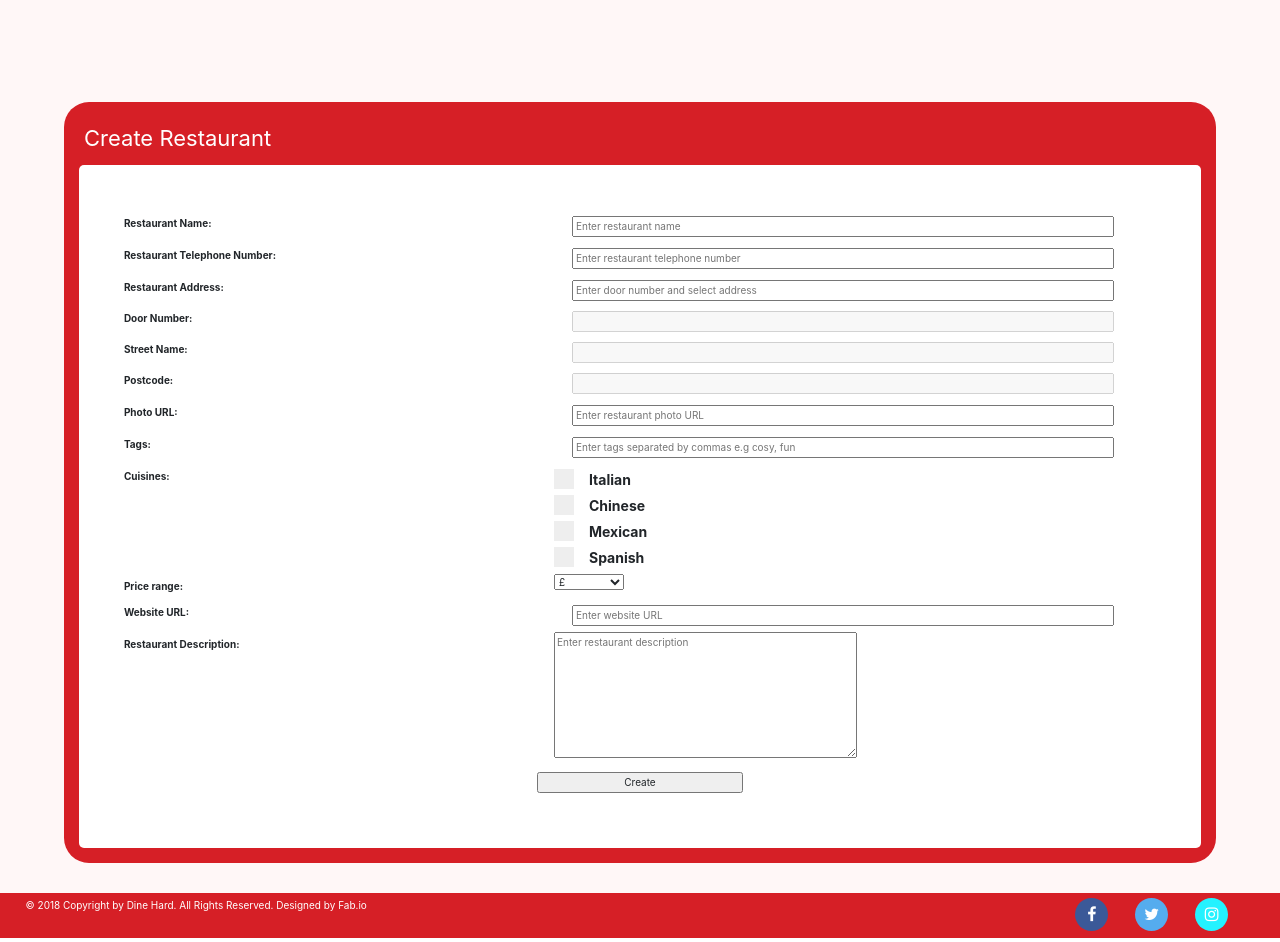
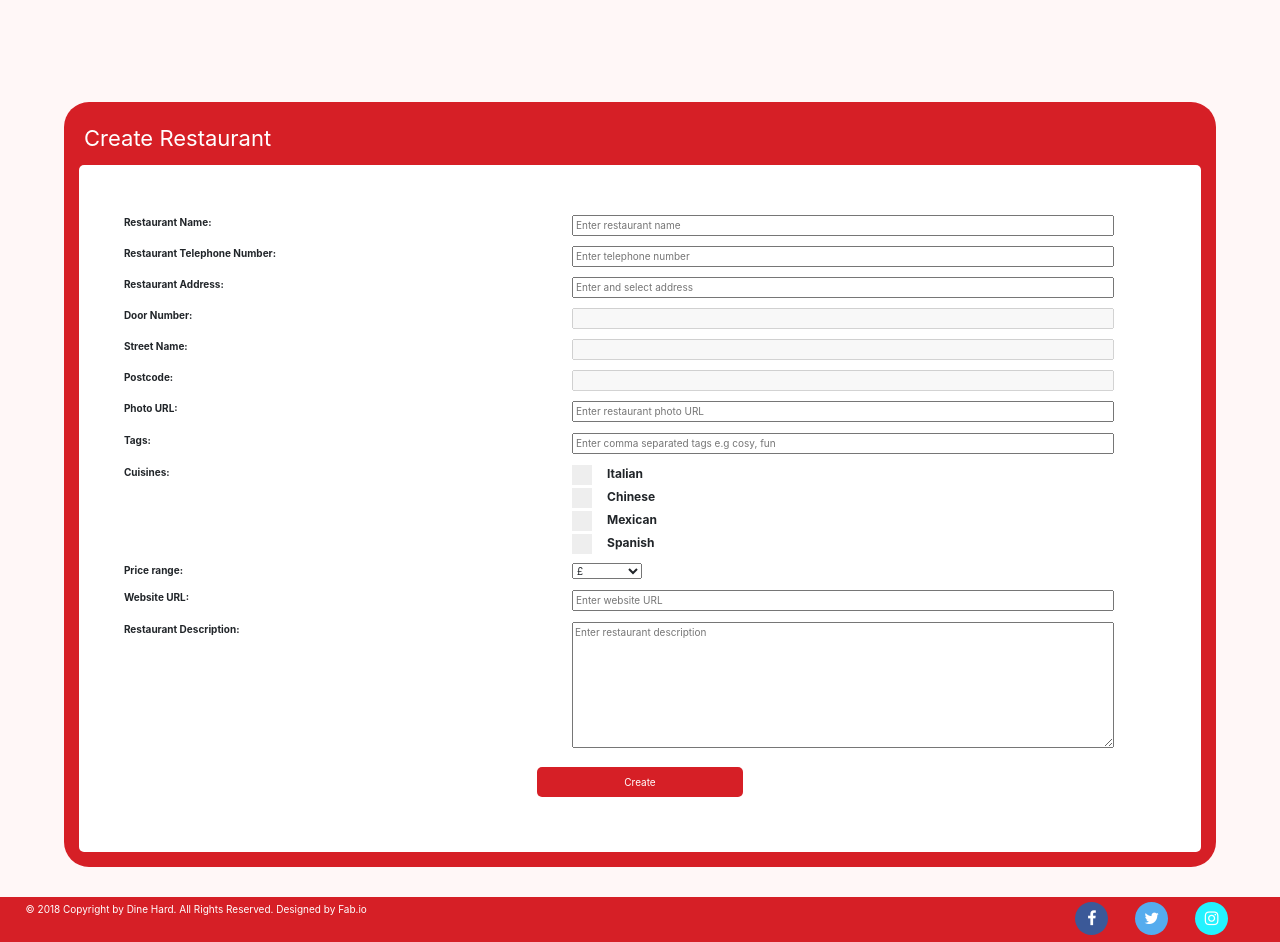
Before and after one commit to HarryEH/DineHard, a Node project: template project/views/create-restaurant.ejs in a window 1280 px wide. Shown: the part 49-991 px from the top of the page. Run offline with Node 20 templates, Linux system fonts and the light colour scheme; the template is opened without the code that fills it, so the values that code supplies are empty; some libraries are stand-ins or nearby versions.

Commit message:
Add Restaurant now mobile ready

```diff
--- a/project/public/stylesheets/style.css
+++ b/project/public/stylesheets/style.css
@@ -75,41 +75,72 @@ a:hover {
     text-align: right;
 }
 
-.no-wrap{
+.no-wrap {
     white-space: nowrap;
 }
 
-[class*='row']{
+#errorTitle {
+    font-size: 24px;
+}
+
+.noMargin {
+    margin: 0 auto;
+}
+
+[class*='row'] {
     margin: 0px;
     padding: 0px;
 }
 
-[class*='col-']{
+[class*='col-'] {
     display: inline;
     width: 100%;
     padding: 0px;
 }
 
+.resLink a, .userLink a, .blackLink a {
+    color: black;
+!important;
+    font-weight: bold;
+}
+
 /* ------------ FONT CSS ------------ */
 
-.xxs-font{font-size: 10px;}
+.xxs-font {
+    font-size: 10px;
+}
 
-.xs-font{font-size: 12px;}
+.xs-font {
+    font-size: 12px;
+}
 
-.s-font{font-size: 14px;}
+.s-font {
+    font-size: 14px;
+}
 
-.m-font{font-size: 16px;}
+.m-font {
+    font-size: 16px;
+}
 
-.l-font{font-size: 18px;}
+.l-font {
+    font-size: 18px;
+}
 
-.xl-font{font-size: 20px;}
+.xl-font {
+    font-size: 20px;
+}
 
-.xxl-font{font-size: 22px;}
+.xxl-font {
+    font-size: 22px;
+}
 
-.feat-icon-font{font-size: 35px;}
+.feat-icon-font {
+    font-size: 35px;
+}
 
-.title-font{font-size: 44px;}
-
+.title-font {
+    font-size: 44px;
+}
 
 /* ------------ HEADER CSS ------------ */
 
@@ -142,7 +173,7 @@ a:hover {
     font-family: var(--font);
 }
 
-.inline-list{
+.inline-list {
     padding: 0px;
 }
 
@@ -174,7 +205,7 @@ a:hover {
     color: white;
 }
 
-.footer-social{
+.footer-social {
     float: right;
     width: 35%;
     margin-left: 3%;
@@ -312,25 +343,25 @@ a:hover {
 
 /* ------------ FORM CSS ------------ */
 
-.user-form, .crForm {
+.user-form {
     display: inline-block;
     width: 90%;
     margin: 8% 5% 0% 5%;
 }
 
-.user-border, .crBorder, .pBorder {
+.user-border, .pBorder {
     padding: 5px 15px 15px 15px;
     border-radius: 25px;
     background: var(--bg2-color);
 }
 
-.user-title, .crTitle, .pTitle {
+.user-title, .pTitle {
     padding: 15px 5px 10px 5px;
     color: white;
     font-size: 22px;
 }
 
-.user-input-wrapper, .crInputWrapper, .reviewcontainer {
+.user-input-wrapper, .reviewcontainer {
     width: 100%;
     margin: 0 auto;
     padding: 4%;
@@ -338,25 +369,30 @@ a:hover {
     background: white;
 }
 
-.login, .register{
+.login, .register {
     width: 95%;
     margin: 0% 0% 0% 5%;
 }
 
-.login input, .register input, .createRestaurant input, .review input {
+.login input, .register input, .create-restaurant input, .review input {
     width: 90%;
     margin: 5px 7% 5px 3%;
 }
 
-.login label, .register label, .createRestaurant label, .review label {
+.login label, .register label, .create-restaurant label, .review label {
     margin: 5px 5px 5px 0px;
 }
 
-.user-submit, .crSubmit {
+.user-submit, .create-restaurant-submit {
+    height: 30px;
     width: 20%;
     min-width: 70px;
     margin: 10px 40% 10px 40%;
+    border: none;
+    border-radius: 5px;
     text-align: center;
+    background: var(--bg2-color);
+    color: white;
 }
 
 .error {
@@ -383,17 +419,24 @@ a:hover {
     background: white;
 }
 
-.profile-details, .profile-reviews{
+.profile-details, .profile-review-wrapper {
     padding: 5px 5px 5px 5px;
 }
 
-.profile-edit{
+.profile-edit {
     width: 60%;
     margin: 5px 20% 5px 20%;
     border: none;
     border-radius: 5px;
     background-color: var(--bg2-color);
     color: white;
+}
+
+.profile-review {
+    margin: 5px 0px 5px 0px;
+    padding: 10px 0px 10px 10px;
+    border-radius: 5px;
+    background: rgba(214, 31, 38, 0.15);
 }
 
 /* ------------ RESULTS CSS ------------ */
@@ -432,11 +475,11 @@ a:hover {
     margin: 8px 3% 0px 3%;
 }
 
-.results-distance{
+.results-distance {
     margin: 0px 3% 10px 3%;
 }
 
-.results-sort{
+.results-sort {
     margin: 5px 3% 10px 3%;
 }
 
@@ -534,11 +577,11 @@ a:hover {
     font-family: var(--font);
 }
 
-.restaurant-description{
+.restaurant-description {
     margin: 10px 0px 10px 0px;
 }
 
-.restaurant-map{
+.restaurant-map {
     height: 200px;
 }
 
@@ -556,7 +599,6 @@ a:hover {
 .mySlides {
     display: none;
 }
-
 
 .slideshow-img {
     display: block;
@@ -594,6 +636,82 @@ a:hover {
     color: var(--bg2-color);
 }
 
+/* ------------ NEW RESTAURANT CSS ------------ */
+
+/* The container */
+.cuisines {
+    display: block;
+    position: relative;
+    padding-left: 35px;
+    margin-bottom: 12px;
+    -webkit-user-select: none;
+    -moz-user-select: none;
+    -ms-user-select: none;
+    user-select: none;
+    cursor: pointer;
+}
+
+/* Hide the browser's default checkbox */
+.cuisines input {
+    position: absolute;
+    opacity: 0;
+    cursor: pointer;
+}
+
+/* Create a custom checkbox */
+.checkmark {
+    position: absolute;
+    top: 0;
+    left: 0;
+    height: 20px;
+    width: 20px;
+    background-color: #eee;
+}
+
+/* On mouse-over, add a grey background color */
+.cuisines:hover input ~ .checkmark {
+    background-color: grey;
+}
+
+/* When the checkbox is checked, add a blue background */
+.cuisines input:checked ~ .checkmark {
+    background-color: red;
+}
+
+/*!* Create the checkmark/indicator (hidden when not checked) *!*/
+/*.checkmark:after {*/
+/*content: "";*/
+/*position: absolute;*/
+/*display: none;*/
+/*}*/
+
+/* Show the checkmark when checked */
+.cuisines input:checked ~ .checkmark:after {
+    display: block;
+}
+
+/* Style the checkmark/indicator */
+.cuisines .checkmark:after {
+    left: 9px;
+    top: 5px;
+    width: 5px;
+    height: 10px;
+    border: solid white;
+    border-width: 0 3px 3px 0;
+    -webkit-transform: rotate(45deg);
+    -ms-transform: rotate(45deg);
+    transform: rotate(45deg);
+}
+
+.create-restauarant-input{
+    margin: 5px 7% 5px 3%;
+}
+
+.create-restaurant-text-area {
+    width: 100%;
+}
+
+
 /* ------------ REVIEWS CSS ------------ */
 
 .reviews {
@@ -604,7 +722,7 @@ a:hover {
     overflow: hidden;
 }
 
-.review-thumbnail-wrapper{
+.review-thumbnail-wrapper {
     height: 70px;
     width: 70px;
     margin-top: 5px;
@@ -617,17 +735,17 @@ a:hover {
     border-radius: 5px;
 }
 
-.review-wrapper{
+.review-wrapper {
     display: inline;
     width: 70%;
 }
 
-.review-header{
-    width:50%;
+.review-header {
+    width: 50%;
 }
 
-.review-date{
-    width:50%;
+.review-date {
+    width: 50%;
 }
 
 /* ------------ CREATE REVIEW CSS ------------ */
@@ -704,7 +822,7 @@ a:hover {
     font-size: 22px;
 }
 
-.new-review-submit{
+.new-review-submit {
     float: left;
     width: 40%;
     margin: 10px 5% 0px 0px;
@@ -716,7 +834,7 @@ a:hover {
     margin: 10px 0px 0px 3%;
 }
 
-.new-review-submit, .new-review-cancel{
+.new-review-submit, .new-review-cancel {
     height: 30px;
     border: none;
     border-radius: 5px;
@@ -724,115 +842,8 @@ a:hover {
     color: white;
 }
 
-.review-text{
+.review-text {
     width: 100%;
 }
 
-
 /* ------------ OTHER CSS ------------ */
-
-.title {
-    font-size: 30px;
-}
-
-.text {
-    width: 85%;
-    margin: auto;
-}
-
-#errorTitle {
-    font-size: 24px;
-}
-
-.noMargin {
-    margin: 0 auto;
-}
-
-.row:after {
-    display: table;
-    content: "";
-    clear: both;
-}
-
-.h1 {
-    display: inline-block;
-}
-
-.resLink a, .userLink a, .blackLink a {
-    color: black;
-!important;
-    font-weight: bold;
-}
-
-.pReview {
-    margin: 5px 0px 5px 0px;
-    padding: 10px 0px 10px 10px;
-    border-radius: 5px;
-    background: rgba(214, 31, 38, 0.15);
-}
-
-/* The container */
-.container1 {
-    display: block;
-    position: relative;
-    padding-left: 35px;
-    margin-bottom: 12px;
-    -webkit-user-select: none;
-    -moz-user-select: none;
-    -ms-user-select: none;
-    user-select: none;
-    cursor: pointer;
-    font-size: 14px;
-}
-
-/* Hide the browser's default checkbox */
-.container1 input {
-    position: absolute;
-    opacity: 0;
-    cursor: pointer;
-}
-
-/* Create a custom checkbox */
-.checkmark {
-    position: absolute;
-    top: 0;
-    left: 0;
-    height: 20px;
-    width: 20px;
-    background-color: #eee;
-}
-
-/* On mouse-over, add a grey background color */
-.container1:hover input ~ .checkmark {
-    background-color: grey;
-}
-
-/* When the checkbox is checked, add a blue background */
-.container1 input:checked ~ .checkmark {
-    background-color: red;
-}
-
-/*!* Create the checkmark/indicator (hidden when not checked) *!*/
-/*.checkmark:after {*/
-/*content: "";*/
-/*position: absolute;*/
-/*display: none;*/
-/*}*/
-
-/* Show the checkmark when checked */
-.container1 input:checked ~ .checkmark:after {
-    display: block;
-}
-
-/* Style the checkmark/indicator */
-.container1 .checkmark:after {
-    left: 9px;
-    top: 5px;
-    width: 5px;
-    height: 10px;
-    border: solid white;
-    border-width: 0 3px 3px 0;
-    -webkit-transform: rotate(45deg);
-    -ms-transform: rotate(45deg);
-    transform: rotate(45deg);
-}
--- a/project/views/create-restaurant.ejs
+++ b/project/views/create-restaurant.ejs
@@ -10,24 +10,30 @@
     <script src="https://maps.googleapis.com/maps/api/js?key=AIzaSyCefp0BJY5sxA-EwvtHo6a_Pd5_3gHVBF4&libraries=places&callback=initAutocomplete" async defer></script>
     <script src="javascripts/create-restaurant.js"></script>
 </head>
+
 <body>
 <div class="main-wrapper">
+
     <% include header.ejs %>
-    <div class="crForm">
-        <div class ="crBorder">
-            <div class="crTitle">Create Restaurant</div>
+
+    <div class="user-form">
+        <div class ="user-border">
+
+            <div class="user-title">Create Restaurant</div>
+
             <div class = "error"><%= error %></div>
-            <div class="crInputWrapper">
+
+            <div class="user-input-wrapper">
+
                 <form id="createRestaurantForm" action="/create-restaurant" method="get" >
-                    <div class="row createRestaurant">
-                        <div class="col-5">
-                        </div>
-                        <div class="col-7">
+
+                    <div class="row create-restaurant">
+                        <div class="col-100">
                             <div id="nError"></div>
                         </div>
                     </div>
 
-                    <div class="row createRestaurant">
+                    <div class="row create-restaurant">
                         <div class="col-5">
                             <label for='restaurantName'>Restaurant Name:</label>
                         </div>
@@ -36,42 +42,38 @@
                         </div>
                     </div>
 
-                    <div class="row createRestaurant">
-                        <div class="col-5">
-                        </div>
-                        <div class="col-7">
+                    <div class="row create-restaurant">
+                        <div class="col-100">
                             <div id="urlError"></div>
                         </div>
                     </div>
 
-                    <div class="row createRestaurant">
+                    <div class="row create-restaurant">
                         <div class="col-5">
                             <label for='telephone'>Restaurant Telephone Number:</label>
                         </div>
                         <div class="col-7">
-                            <input type="text" placeholder="Enter restaurant telephone number" name="phoneNo" id="name">
+                            <input type="text" placeholder="Enter telephone number" name="phoneNo" id="name">
                         </div>
                     </div>
 
-                    <div class="row createRestaurant">
-                        <div class="col-5">
-                        </div>
-                        <div class="col-7">
+                    <div class="row create-restaurant">
+                        <div class="col-100">
                             <div id="aError"></div>
                         </div>
                     </div>
 
-                    <div class="row createRestaurant">
+                    <div class="row create-restaurant">
                         <div class="col-5">
                             <label for='address'>Restaurant Address:</label>
                         </div>
                         <div class="col-7">
-                            <input id="autocomplete" placeholder="Enter door number and select address" onFocus="geolocate()" type="text">
+                            <input id="autocomplete" placeholder="Enter and select address" onFocus="geolocate()" type="text">
                             </input>
                         </div>
                     </div>
 
-                    <div class="row createRestaurant">
+                    <div class="row create-restaurant">
                         <div class="col-5">
                             <label for="doornumber">Door Number:</label>
                         </div>
@@ -81,7 +83,7 @@
                         </div>
                     </div>
 
-                    <div class="row createRestaurant">
+                    <div class="row create-restaurant">
                         <div class="col-5">
                             <label for="streetname">Street Name:</label>
                         </div>
@@ -100,7 +102,7 @@
                     <!--</div>-->
                     <!--</div>-->
 
-                    <div class="row createRestaurant">
+                    <div class="row create-restaurant">
                         <div class="col-5">
                             <label for="postcode">Postcode:</label>
                         </div>
@@ -110,15 +112,13 @@
                         </div>
                     </div>
 
-                    <div class="row createRestaurant">
-                        <div class="col-5">
-                        </div>
-                        <div class="col-7">
+                    <div class="row create-restaurant">
+                        <div class="col-100">
                             <div id="purlError"></div>
                         </div>
                     </div>
 
-                    <div class="row createRestaurant">
+                    <div class="row create-restaurant">
                         <div class="col-5">
                             <label for='photo'>Photo URL:</label>
                         </div>
@@ -127,7 +127,7 @@
                         </div>
                     </div>
 
-                    <div class="row createRestaurant">
+                    <div class="row create-restaurant">
                         <div class="col-5">
                         </div>
                         <div class="col-7">
@@ -135,17 +135,17 @@
                         </div>
                     </div>
 
-                    <div class="row createRestaurant">
+                    <div class="row create-restaurant">
                         <div class="col-5">
                             <label for='tags'>Tags:</label>
                         </div>
                         <div class="col-7">
-                            <input type="text" placeholder="Enter tags separated by commas e.g cosy, fun" name="tags" id="tags">
+                            <input type="text" placeholder="Enter comma separated tags e.g cosy, fun" name="tags" id="tags">
                         </div>
                     </div>
 
 
-                    <div class="row createRestaurant">
+                    <div class="row create-restaurant">
                         <div class="col-5">
                         </div>
                         <div class="col-7">
@@ -153,32 +153,36 @@
                         </div>
                     </div>
 
-                    <div class="row createRestaurant">
+                    <div class="row create-restaurant">
                         <div class="col-5">
                             <label for='cuisines'>Cuisines:</label>
                         </div>
-                        <div class="col-7">
-
-                            <label class="container1">Italian<br>
+                        <div class="col-7 xs-font">
+                            <div class="create-restauarant-input">
+                                <label class="cuisines">Italian<br>
                                     <input type="checkbox">
                                     <span class="checkmark"></span>
                                 </label>
-                            <label class="container1">Chinese<br>
+
+                                <label class="cuisines">Chinese<br>
                                     <input type="checkbox">
                                     <span class="checkmark"></span>
                                 </label>
-                            <label class="container1">Mexican<br>
+
+                                <label class="cuisines">Mexican<br>
                                     <input type="checkbox">
                                     <span class="checkmark"></span>
                                 </label>
-                            <label class="container1">Spanish<br>
+
+                                <label class="cuisines">Spanish<br>
                                     <input type="checkbox">
                                     <span class="checkmark"></span>
                                 </label>
                             </div>
                         </div>
+                    </div>
 
-                    <div class="row createRestaurant">
+                    <div class="row create-restaurant">
                         <div class="col-5">
                         </div>
                         <div class="col-7">
@@ -186,11 +190,12 @@
                         </div>
                     </div>
 
-                    <div class="row createRestaurant">
+                    <div class="row create-restaurant">
                         <div class="col-5">
                             <label for='price'>Price range:</label>
                         </div>
                         <div class="col-7">
+                            <div class="create-restauarant-input">
                                 <select name="pricerange">
                                     <option value="1">£</option>
                                     <option value="2">£-££</option>
@@ -203,8 +208,9 @@
                                 </select>
                             </div>
                         </div>
+                    </div>
 
-                    <div class="row createRestaurant">
+                    <div class="row create-restaurant">
                         <div class="col-5">
                         </div>
                         <div class="col-7">
@@ -212,7 +218,7 @@
                         </div>
                     </div>
 
-                    <div class="row createRestaurant">
+                    <div class="row create-restaurant">
                         <div class="col-5">
                             <label for='websiteurl'>Website URL:</label>
                         </div>
@@ -221,7 +227,7 @@
                         </div>
                     </div>
 
-                    <div class="row createRestaurant">
+                    <div class="row create-restaurant">
                         <div class="col-5">
                         </div>
                         <div class="col-7">
@@ -229,16 +235,18 @@
                         </div>
                     </div>
 
-                    <div class="row createRestaurant">
+                    <div class="row create-restaurant">
                         <div class="col-5">
                             <label for='description'>Restaurant Description:</label>
                         </div>
                         <div class="col-7">
-                            <textarea rows="8" cols="44" placeholder="Enter restaurant description" name="description" id="description"></textarea>
+                            <div class="create-restauarant-input">
+                                <textarea class="create-restaurant-text-area" rows="8" cols="44" placeholder="Enter restaurant description" name="description" id="description"></textarea>
+                            </div>
                         </div>
                     </div>
 
-                    <input type="submit" name="g" value="Create" id="g" class="crSubmit">
+                    <input type="submit" name="g" value="Create" id="g" class="create-restaurant-submit">
                 </form>
             </div>
         </div>
--- a/project/views/profile.ejs
+++ b/project/views/profile.ejs
@@ -59,7 +59,7 @@
                         <%}%>
 
                     </div>
-                    <div class="profile-reviews col-50">
+                    <div class="profile-review-wrapper col-50">
                         <% if(reviewCount == 0){%>
                             <h2>Reviews</h2>
                             <p>No reviews yet</p>
@@ -69,7 +69,7 @@
                         <% var reviewNum = 0;%>
                         <% reviews.forEach(function(review){ %>
                         <% reviewNum += 1;%>
-                        <div class="container pReview">
+                        <div class="container profile-review">
                             <div class="row">
                                 <div class="col-6 resLink"><a href="/<%= review.resURL %>"><%= review.resName %></a></div>
                                 <div class="col-6"><%= review.date.getDate() %>-<%= review.date.getMonth() %>-<%= review.date.getFullYear() %></div>
```
Lines whose indentation alone changed are shown as unchanged.
